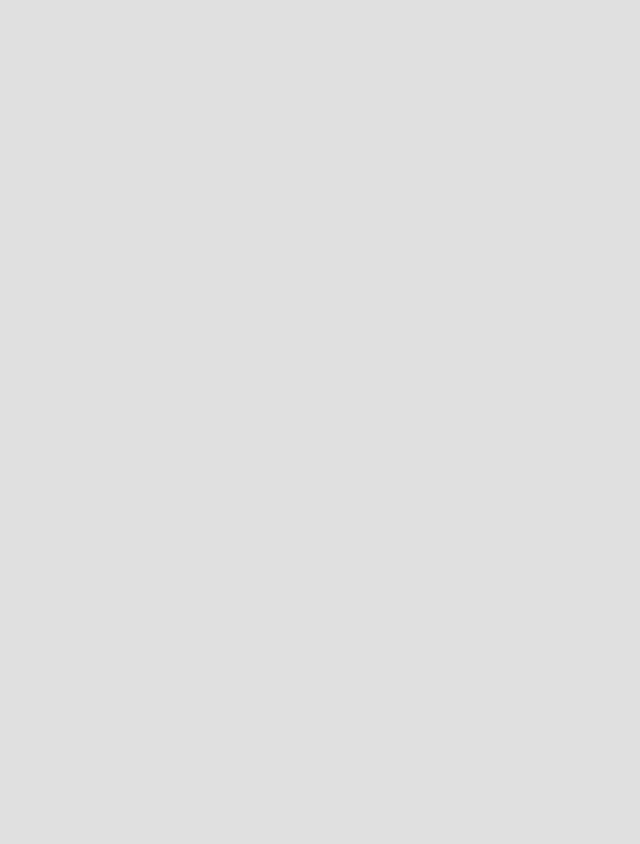
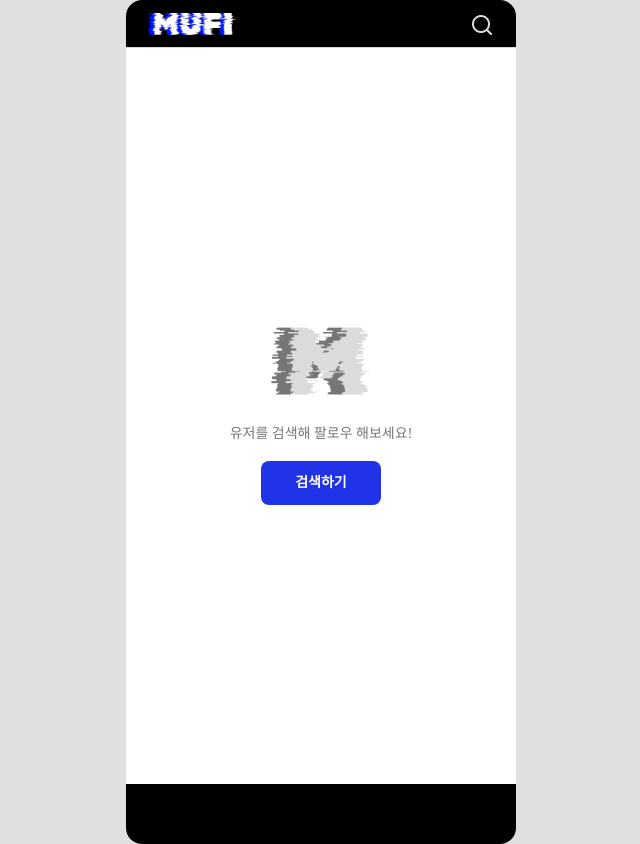
Before and after one commit to FRONTENDSCHOOL7/final-15-mufi, a React (Create React App) app in the folder mufi/: page /home in a window 1280 px wide. Before the commit this address had no page. Shown: the whole page, without its empty margins (319-959 px from the left). Before the commit the page ends 800 px from the top, so only its background shows below. Built offline with nearby package versions, Linux system fonts and the light colour scheme; the HTML template or start-up script is replaced by a standard one; a web font is replaced by a local one.

Commit message:
✨ feat: HomeEmpty 페이지 추가

```diff
--- /dev/null
+++ b/mufi/src/components/Layout/LayoutStyle.jsx
@@ -0,0 +1,15 @@
+import styled from "styled-components";
+
+export const Layout = styled.div`
+  position: relative;
+  width: 390px;
+  height: 844px;
+  background-color: #fff;
+  margin: auto;
+  overflow: hidden;
+  border-radius: 16px;
+
+  display: flex;
+  flex-direction: column;
+  align-items: center;
+`
--- /dev/null
+++ b/mufi/src/components/headers/HomeHeader.jsx
@@ -0,0 +1,17 @@
+import React, { useState } from 'react';
+import { useNavigate } from 'react-router-dom';
+import * as HH from './HomeHeaderStyle';
+import logoFullHeader from '../../assets/logo-full-header.png'
+
+
+// 로고 + 검색버튼 헤더
+export default function GoBackHeader() {
+  const [isModalOpen, setIsModalOpen] = useState();
+
+  return (
+    <HH.HeaderWrapper>
+      <HH.LogoHeader src={logoFullHeader}></HH.LogoHeader>
+      <HH.SearchBtn></HH.SearchBtn>
+    </HH.HeaderWrapper>
+  );
+}
--- /dev/null
+++ b/mufi/src/components/headers/HomeHeaderStyle.jsx
@@ -0,0 +1,28 @@
+import styled from 'styled-components';
+import searchIcon from '../../assets/icon-search.png'
+
+export const HeaderWrapper = styled.header`
+  width: 100%;
+  height: 47.5px;
+  background-color: #000;
+  border-bottom: 0.5px solid #dbdbdb;
+  position: relative;
+
+  padding: 13px 22px 13px 22px;
+  box-sizing: border-box;
+  display: flex;
+  justify-content: space-between;
+`;
+
+export const SearchBtn = styled.button`
+  width: 24px;
+  height: 24px;
+  background-color: transparent;
+  border: none;
+  background-image: url(${searchIcon});
+`;
+
+export const LogoHeader = styled.img`
+  width: 88px;
+  height: 22px;
+`
--- /dev/null
+++ b/mufi/src/pages/home/Home.jsx
@@ -0,0 +1,17 @@
+import React from 'react'
+import HomeHeader from '../../components/headers/HomeHeader'
+import HomeEmpty from './HomeEmpty'
+import * as H from "./HomeStyle"
+
+
+export default function Home() {
+  return (
+    <>
+      <H.HLayout>
+        <HomeHeader/>
+        <HomeEmpty></HomeEmpty>
+        <H.TempHeader></H.TempHeader>
+      </H.HLayout>
+    </>
+  )
+}
--- /dev/null
+++ b/mufi/src/pages/home/HomeEmpty.jsx
@@ -0,0 +1,17 @@
+import React from 'react'
+import logoGray from '../../assets/logo-gray-small.png'
+import * as H from "./HomeStyle"
+
+export default function HomeEmpty() {
+  return (
+    <>
+        <H.ContentEmptyWrapper>
+          <H.ImgWrapper>
+            <img src={logoGray} alt="gray-M" />
+          </H.ImgWrapper>
+          <H.Text>유저를 검색해 팔로우 해보세요!</H.Text>
+          <H.FollowBtnLarge>검색하기</H.FollowBtnLarge>
+        </H.ContentEmptyWrapper>
+    </>
+  )
+}
--- /dev/null
+++ b/mufi/src/pages/home/HomeStyle.jsx
@@ -0,0 +1,51 @@
+import styled, {keyframes} from "styled-components";
+import NextBtnStyle from "../../components/nextButton/NextButtonStyle";
+import { Layout } from '../../components/Layout/LayoutStyle'
+
+
+export const HLayout = styled(Layout)`
+  position: relative;
+  text-align: center;
+  width: 390px;
+  height: 844px;
+  background-color: #fff;
+  margin: auto;
+  overflow: hidden;
+  border-radius: 16px;
+
+  display: flex;
+  flex-direction: column;
+  justify-content: space-between;
+`
+
+export const ContentEmptyWrapper = styled.div`
+  display: flex;
+  flex-direction: column;
+  align-items: center;
+  gap: 20px;
+`
+
+export const ImgWrapper = styled.div`
+  width: 100px;
+  height: 70px;
+  margin-bottom: 10px;
+`
+
+export const FollowBtnLarge = styled(NextBtnStyle)`
+  width: 120px;
+  height: 44px;
+  font-size: 14px;
+  color: #fff;
+`
+
+export const Text = styled.p`
+  color:#767676;
+  font-size:14px;
+  line-height: 14px;
+`
+
+export const TempHeader = styled.div`
+  width: 100%;
+  height: 60px;
+  background-color: #000;
+`
--- a/mufi/src/router/Router.jsx
+++ b/mufi/src/router/Router.jsx
@@ -2,14 +2,14 @@ import React from 'react';
 import { Route, Routes } from 'react-router-dom';
 import Landing from '../pages/landing/Landing';
 import Splash from '../pages/splash/Splash';
-import SignUpPage from '../pages/signup/SignUpPage';
+import Home from '../pages/home/Home';
 
 export default function Router() {
   return (
     <Routes>
       <Route path="/splash" element={<Splash />} />
       <Route path="/" element={<Landing />} />
-      <Route path="/signup" element={<SignUpPage />} />
+      <Route path='/home' element={<Home />} />
     </Routes>
   );
 }
```
Also changed, not shown: mufi/src/assets/logo-full-header.png (added), 1 other file (tests, documents, lock files or other folders).
